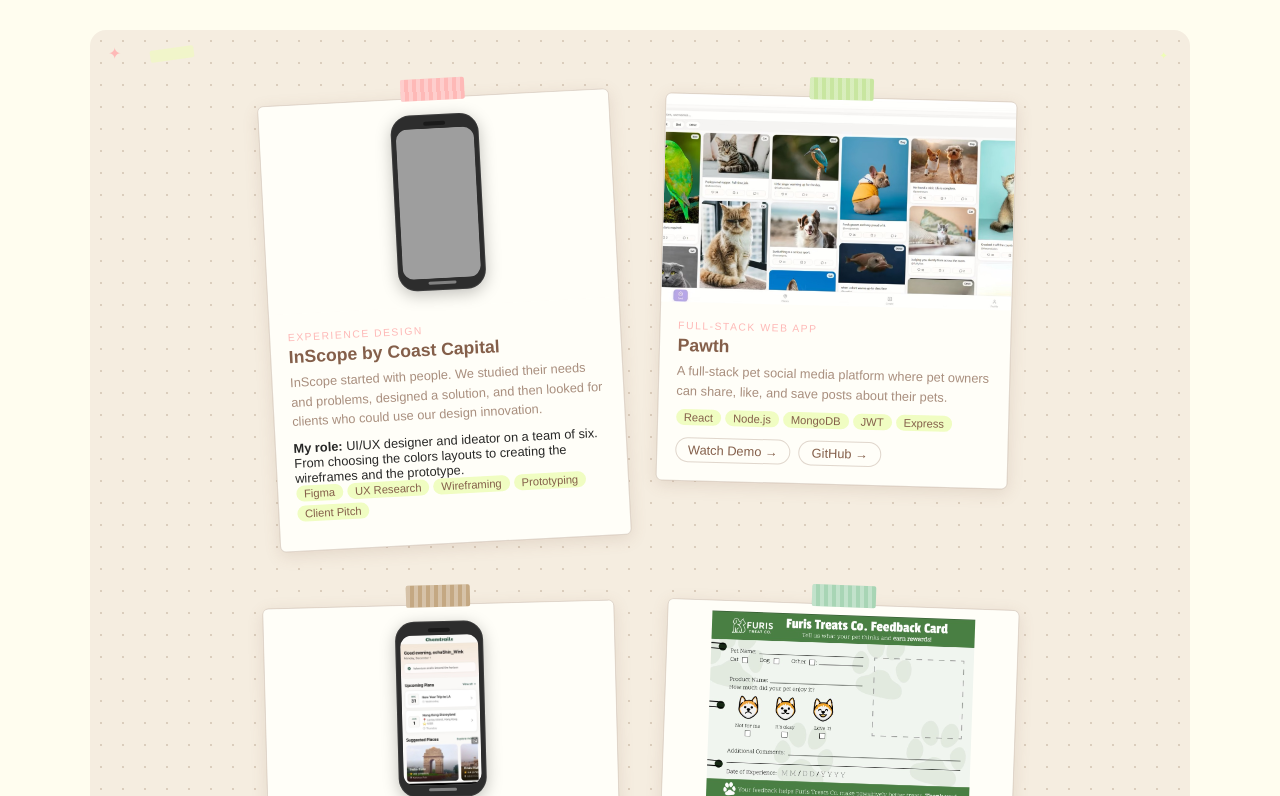
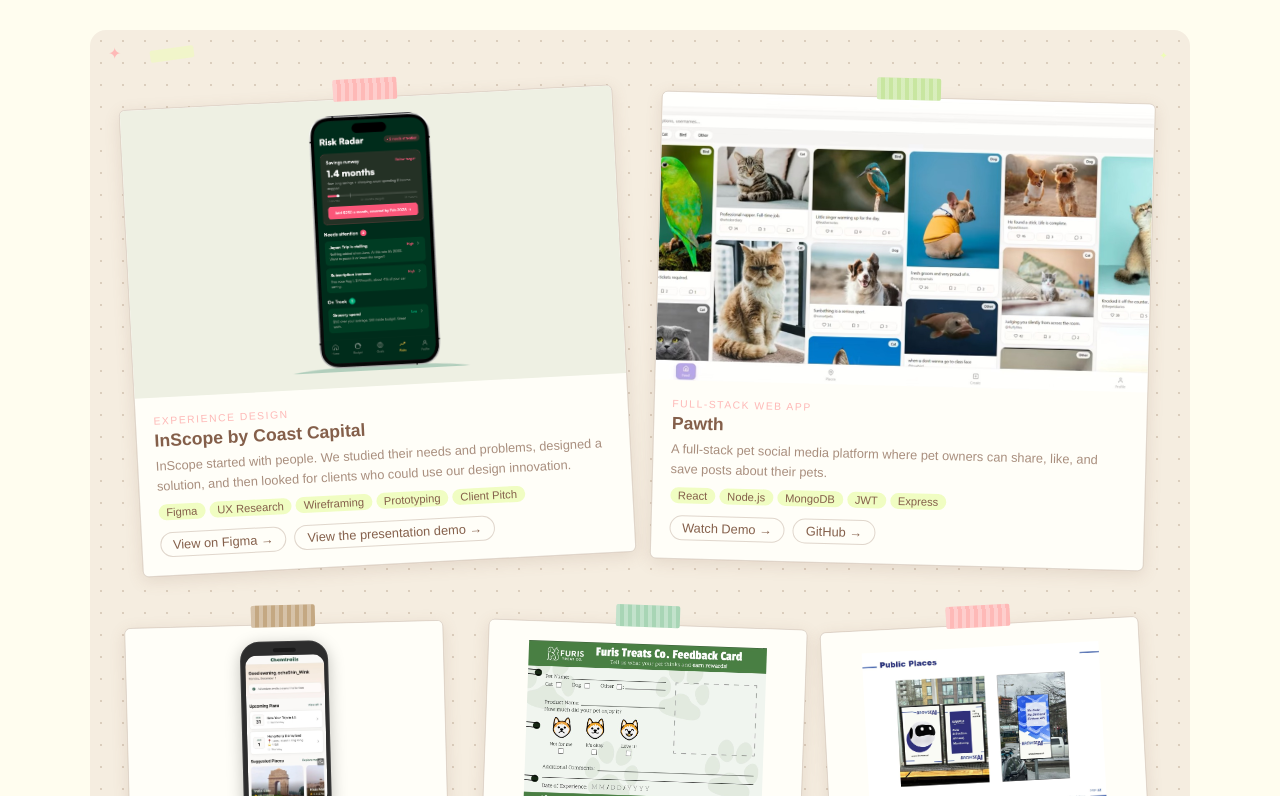
Before and after one commit to shinThantThant09/2026portfolio_shin, a React (Create React App) app: page /#/about in a window 1280 px wide. Shown: the part 844-1640 px from the top of the page. Built offline with nearby package versions, Linux system fonts and the light colour scheme; grey boxes are pictures that could not be loaded; a web font is replaced by a local one.

Commit message:
Fixed Styling of InScope Project

```diff
--- a/src/data/projectsArray.js
+++ b/src/data/projectsArray.js
@@ -2,7 +2,7 @@
 import pawthImg from "../assets/pawth.jpg";
 import brandBookImg from "../assets/brandBook.jpg";
 import furisPetImg from "../assets/furisPet.jpg";
-import inscopeImg from "../assets/inscope.jpg";
+import inscopeImg from "../assets/inscope.png";
 
 const projects = [
   {
@@ -11,7 +11,6 @@
     category: "Experience Design",
     description:
       "InScope started with people. We studied their needs and problems, designed a solution, and then looked for clients who could use our design innovation.",
-    role: "UI/UX designer and ideator on a team of six. From choosing the colors layouts to creating the wireframes and the prototype.",
     techStack: [
       "Figma",
       "UX Research",
@@ -23,10 +22,12 @@
     color: "#F9FFB2",
     github: "",
     live: "",
-    figma: "",
-    // Paste your two Figma links between the quotes
-    figmaProcess: "",
-    figmaPresentation: "",
+    // "View on Figma" button
+    figma:
+      "https://www.figma.com/design/WETSwBRjp8T4BeznvPJ0Rq/438-Client-Phase-DESIGN-EXPERIENCE?node-id=1842-2673&t=aN0Qx4fc9zRzlnhG-1",
+    // "View the presentation demo" button
+    figmaPresentation:
+      "https://www.figma.com/proto/WETSwBRjp8T4BeznvPJ0Rq/438-Client-Phase-DESIGN-EXPERIENCE?node-id=2310-456&p=f&viewport=-3342%2C-11%2C0.13&t=4YahdXkLdnRRb7Q4-1&scaling=contain&content-scaling=fixed&page-id=2329%3A234",
     download: "",
   },
   {
--- a/src/pages/Projects.js
+++ b/src/pages/Projects.js
@@ -92,13 +92,15 @@
               const isDocument =
                 project.id === "furis-pet" ||
                 project.id === "BrowseAI-BrandBook";
-              // Mobile app projects show inside the phone mockup
-              const isPhone = ["chemtrails", "inscope"].includes(project.id);
+              // Plain app screenshots go inside the CSS phone mockup
+              const isPhone = project.id === "chemtrails";
+              // Images that already have their own phone frame show as is
+              const isMockup = project.id === "inscope";
 
               return (
                 <div
                   key={project.id}
-                  className="card-wrap"
+                  className={`card-wrap ${index < 2 ? "card-top" : "card-bottom"}`}
                   style={{ transform: `rotate(${rotations[index % 4]}deg)` }}
                 >
                   <div
@@ -115,17 +117,21 @@
                       </div>
                     ) : (
                       <div
-                        className="card-thumb"
+                        className={`card-thumb ${isMockup ? "card-thumb-mockup" : ""}`}
                         style={{
                           backgroundImage: project.image
                             ? `url(${project.image})`
                             : "none",
                           backgroundColor: !project.image
                             ? thumbColors[index % 4]
-                            : isDocument
+                            : isDocument || isMockup
                               ? "#fffef8"
                               : "transparent",
-                          backgroundSize: isDocument ? "75%" : "cover",
+                          backgroundSize: isDocument
+                            ? "75%"
+                            : isMockup
+                              ? "contain"
+                              : "cover",
                           backgroundPosition: "center",
                           backgroundRepeat: "no-repeat",
                         }}
@@ -142,20 +148,6 @@
                       <div className="card-category">{project.category}</div>
                       <div className="card-title">{project.title}</div>
                       <div className="card-desc">{project.description}</div>
-
-                      {/* Role line: only shows if the project has one */}
-                      {project.role && (
-                        <div
-                          className="card-role"
-                          style={{
-                            fontSize: "0.8rem",
-                            marginTop: "0.5rem",
-                            opacity: 0.85,
-                          }}
-                        >
-                          <strong>My role:</strong> {project.role}
-                        </div>
-                      )}
 
                       <div className="card-tags">
                         {project.techStack.map((tech) => (
@@ -202,17 +194,7 @@
                             rel="noreferrer"
                             className="card-btn"
                           >
-                            Presentation →
-                          </a>
-                        )}
-                        {project.figmaProcess && (
-                          <a
-                            href={project.figmaProcess}
-                            target="_blank"
-                            rel="noreferrer"
-                            className="card-btn-outline"
-                          >
-                            Design Process →
+                            View the presentation demo →
                           </a>
                         )}
                         {project.download && (
--- a/src/stylingpages/Projects.css
+++ b/src/stylingpages/Projects.css
@@ -6,7 +6,7 @@
 }
 .projects-inner {
   width: 100%;
-  max-width: 1100px;
+  max-width: 68.75rem;
 }
 .projects-title {
   font-size: 2rem;
@@ -33,14 +33,23 @@
   );
   background-size: 1.375rem 1.375rem;
 }
+
+/* Grid: 2 cards on top, 3 cards on the bottom.
+   The grid has 6 columns. Top cards take 3 each, bottom cards take 2 each. */
 .cards-grid {
   display: grid;
-  grid-template-columns: repeat(2, minmax(0, 22rem));
-  gap: 2.5rem;
-  justify-content: center;
+  grid-template-columns: repeat(6, minmax(0, 1fr));
+  gap: 2.5rem 2rem;
   position: relative;
   z-index: 2;
 }
+.card-wrap.card-top {
+  grid-column: span 3;
+}
+.card-wrap.card-bottom {
+  grid-column: span 2;
+}
+
 .card-wrap {
   position: relative;
   padding-top: 1.2rem;
@@ -76,6 +85,7 @@
   background: #fffef8;
   border-radius: 0.375rem;
   width: 100%;
+  height: 100%;
   border: 1.5px solid rgba(132, 95, 74, 0.25);
   overflow: hidden;
   box-shadow: 0 4px 16px rgba(132, 95, 74, 0.15);
@@ -90,6 +100,18 @@
   font-style: italic;
   width: 100%;
 }
+/* Top row cards are wider, so their image area is taller */
+.card-top .card-thumb {
+  height: 18rem;
+}
+/* Image that already includes a phone frame: show the whole thing, with space around it */
+.card-thumb-mockup {
+  padding: 1rem 0;
+  background-origin: content-box;
+  /* Fill the whole image area with a soft color, so it reads as one block like the other cards */
+  background-color: #eef0e3 !important;
+}
+
 .card-thumb-phone {
   background-color: #fffef8;
   display: flex;
@@ -119,6 +141,7 @@
   line-height: 1.5;
   margin-bottom: 0.6rem;
 }
+
 .card-tags {
   display: flex;
   gap: 0.25rem;
@@ -222,7 +245,8 @@
   width: 100%;
   border-radius: 0.7rem;
   overflow: hidden;
-  background-color: #fff;
+  /* Dark, not white: any see-through edges in a screenshot now blend into the phone */
+  background-color: #1a1a1a;
 }
 .phone-home-bar {
   width: 1.8rem;
@@ -232,14 +256,23 @@
   flex-shrink: 0;
 }
 
-@media (max-width: 768px) {
+/* Tablet: 2 cards per row */
+@media (max-width: 64rem) {
+  .cards-grid {
+    grid-template-columns: repeat(2, minmax(0, 1fr));
+  }
+  .card-wrap.card-top,
+  .card-wrap.card-bottom {
+    grid-column: span 1;
+  }
+}
+
+/* Phone: 1 card per row */
+@media (max-width: 48rem) {
   .projects-wrapper {
     padding: 2rem 1.5rem;
   }
   .cards-grid {
     grid-template-columns: 1fr;
   }
-  .project-card {
-    width: 100%;
-  }
 }
```
